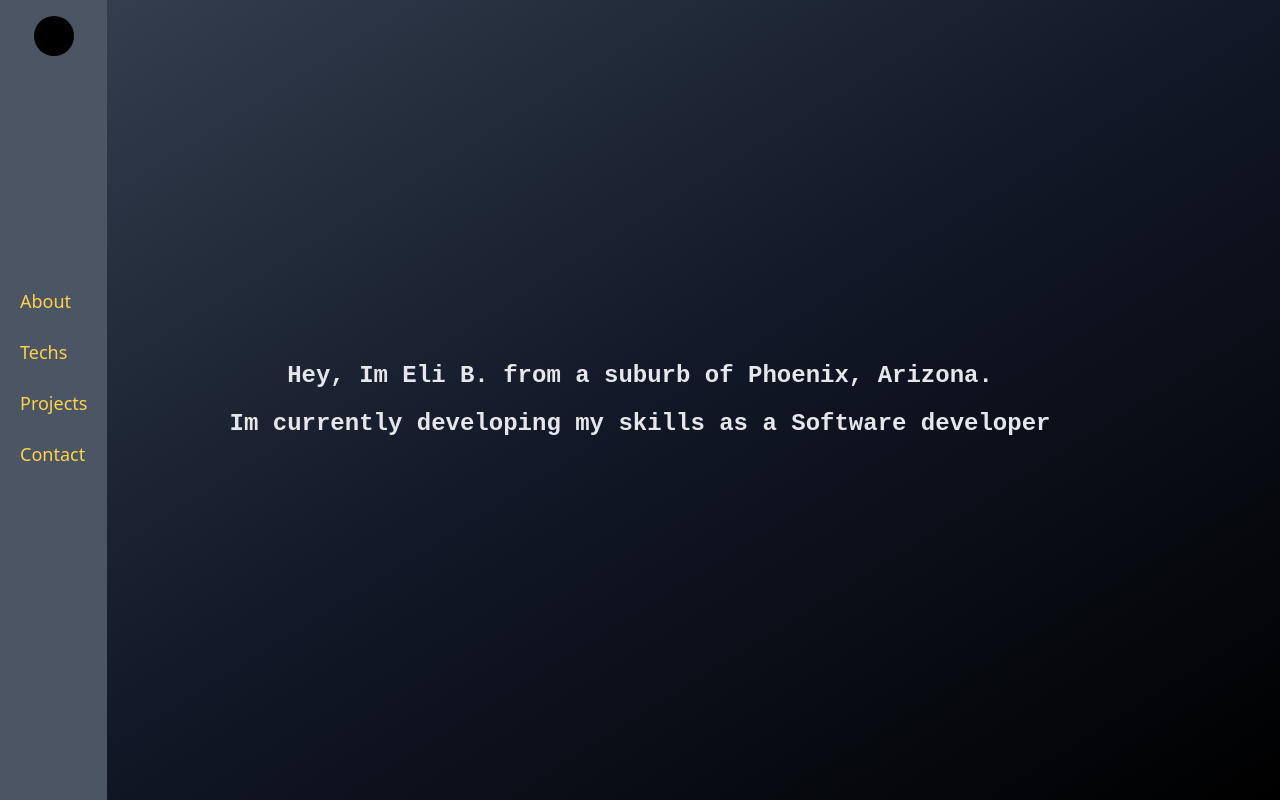
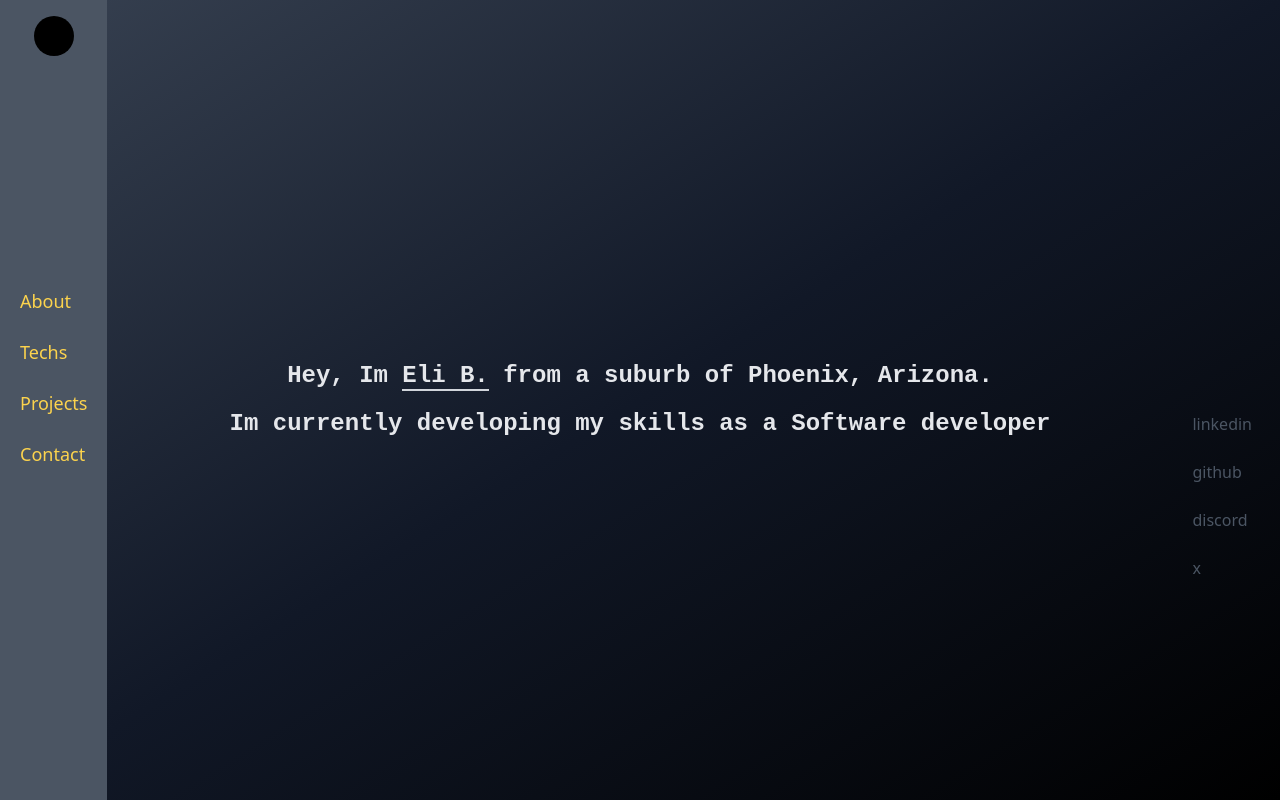
Before and after one commit to EliCodes-UX/ElisPersonalWebapp, a React (Vite) app in the folder client/: page / in a window 1280 px wide. Built offline with nearby package versions, Linux system fonts and the light colour scheme; a web font is replaced by a local one; what tailwindcss-animated would draw is missing.

Commit message:
added righthand sidebar

```diff
--- a/client/src/components/MainPage.jsx
+++ b/client/src/components/MainPage.jsx
@@ -121,7 +121,7 @@ export default function MainPage() {
   };
 
   return (
-    <>
+    <div className='flex flex-row'>
       <div className='flex flex-col justify-between pl-2 pr-2 text-amber-300 fixed h-screen items-center bg-gray-600'>
         <div className='bg-black rounded-full h-10 w-10 mt-4'></div>
         <ul className='flex flex-col text-lg justify-center mb-80'>
@@ -159,7 +159,7 @@ export default function MainPage() {
           </li>
         </ul>
       </div>
-      <div className='flex flex-col text-center justify-center h-screen items-center'>
+      <div className='flex flex-col text-center justify-center h-screen w-screen items-center'>
         {showImage && (
           <img
             src={EliImage}
@@ -170,7 +170,7 @@ export default function MainPage() {
           <p className='leading-loose'>
             Hey, Im{' '}
             <span
-              className='hover:text-amber-300'
+              className='hover:text-amber-300 hover:cursor-pointer border-b-2 border-gray-300'
               onMouseOver={handleMouseOver}
               onMouseOut={handleMouseOut}
             >
@@ -272,7 +272,14 @@ export default function MainPage() {
           </div>
         </div>
       </div>
-      <div></div>
-    </>
+      <div className='flex items-center justify-center pr-4 absolute right-0 top-1/2 text-gray-600'>
+        <ul>
+          <li className='sideBarText'>linkedin</li>
+          <li className='sideBarText'>github</li>
+          <li className='sideBarText'>discord</li>
+          <li className='sideBarText'>x</li>
+        </ul>
+      </div>
+    </div>
   );
 }
```
